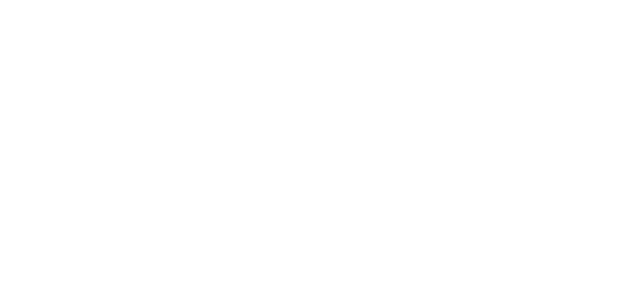
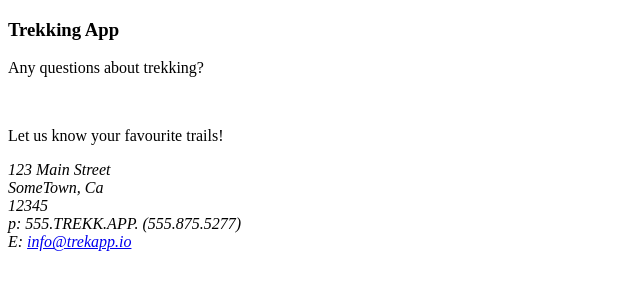
Before and after one commit to project1team7/Trekking-App, a plain HTML site: page index.html in a window 1280 px wide. Shown: the whole page, without its empty margins (0-640 px from the left). Drawn offline with Linux system fonts and the light colour scheme.

Commit message:
added contact info

```diff
--- a/index.html
+++ b/index.html
@@ -9,12 +9,26 @@
 <body>
     <header>
 
+    </header>
+<!--Contact Us-->
 
-    </header>
+    <div>
+        <h3> Trekking App</h3>
+        <p>Any questions about trekking? </p>
+        <br/>
+        <p>Let us know your favourite trails! </p>
+
+        <!--Address-->
+    <address>
+        123 Main Street <br/>
+        SomeTown, Ca <br/>
+        12345 <br/>
+        p: 555.TREKK.APP. (555.875.5277) <br/>
+        E: <a href="mail to :info@trekkapp.io">info@trekapp.io</a>
+    </address>
+    </div>
 
     <footer>
-
-
 
     </footer>
 </body>
```
Also changed, not shown: 1 other file.
